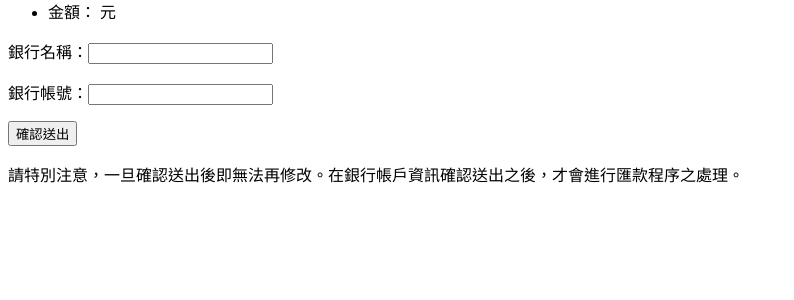
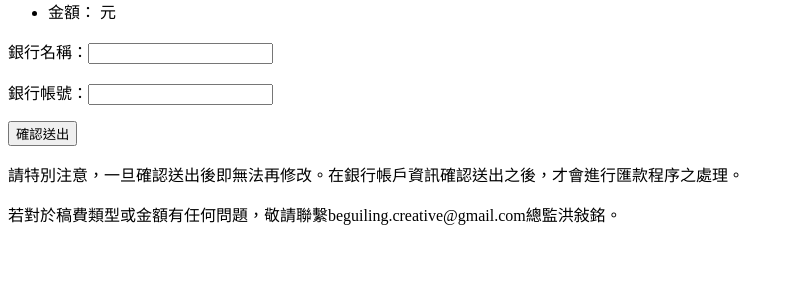
Before and after one commit to windmail1975/author-confirm, a Flask app: template templates/confirm_template.html in a window 1280 px wide. Shown: the part 140-440 px from the top of the page, without its empty margins (0-794 px from the left). Run offline with Flask 3, Linux system fonts and the light colour scheme; the template is opened without the code that fills it, so the values that code supplies are empty.

Commit message:
Update confirm_template.html

```diff
--- a/templates/confirm_template.html
+++ b/templates/confirm_template.html
@@ -19,5 +19,6 @@
     <button type="submit">確認送出</button>
   </form>
   <p>請特別注意，一旦確認送出後即無法再修改。在銀行帳戶資訊確認送出之後，才會進行匯款程序之處理。</p>
+  <p>若對於稿費類型或金額有任何問題，敬請聯繫beguiling.creative@gmail.com總監洪敍銘。</p>
 </body>
 </html>
```
